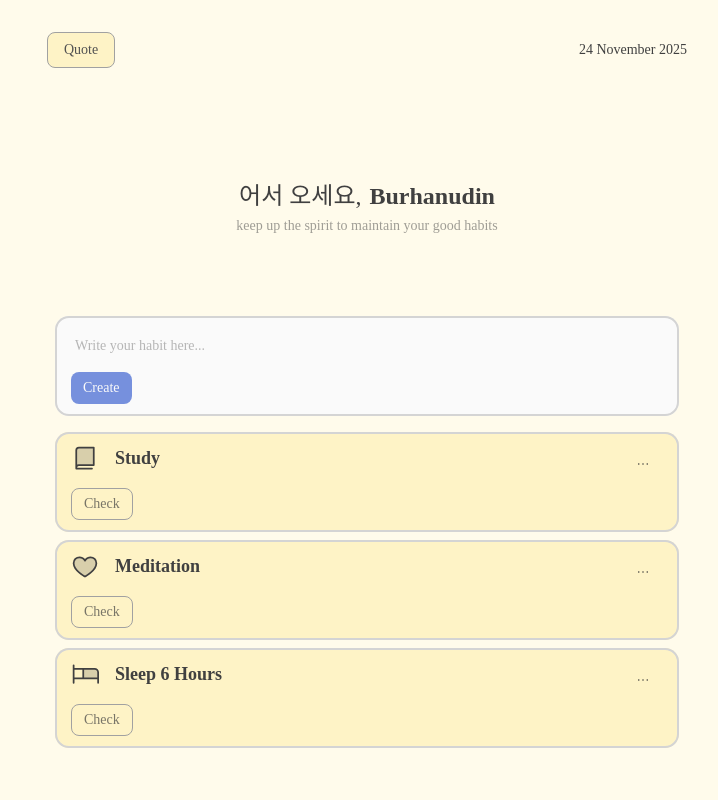
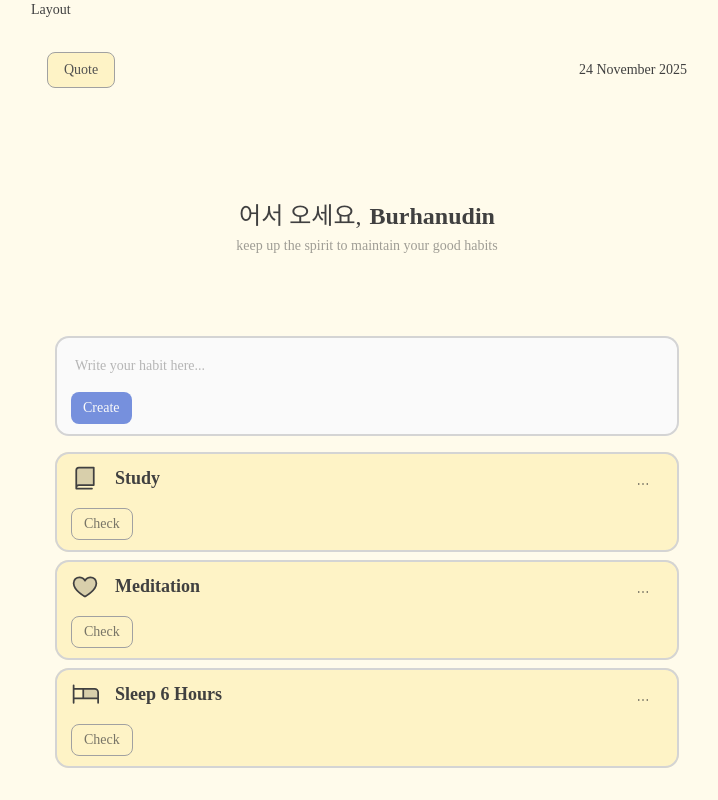
Before and after one commit to burhanudinrabbani666/task-management, a React (Vite) app: page / in a window 1280 px wide. Shown: the top 800 px of the page, without its empty margins (273-991 px from the left). Built offline with nearby package versions, Linux system fonts and the light colour scheme.

Commit message:
setup layout

```diff
--- /dev/null
+++ b/src/components/layouts/layout.tsx
@@ -0,0 +1,10 @@
+import { Outlet } from "react-router";
+
+export function Layout() {
+  return (
+    <div>
+      <h1>Layout</h1>
+      <Outlet />
+    </div>
+  );
+}
--- a/src/main.tsx
+++ b/src/main.tsx
@@ -4,12 +4,15 @@ import { BrowserRouter, Routes, Route } from "react-router";
 import "@/index.css";
 import App from "@/app.tsx";
 import { About } from "@/components/routes/about.tsx";
+import { Layout } from "@/components/layouts/layout";
 
 createRoot(document.getElementById("root")!).render(
   <BrowserRouter>
     <Routes>
-      <Route path="/" element={<App />} />
-      <Route path="/about" element={<About />} />
+      <Route element={<Layout />}>
+        <Route path="/" element={<App />} />
+        <Route path="/about" element={<About />} />
+      </Route>
     </Routes>{" "}
   </BrowserRouter>,
 );
```
